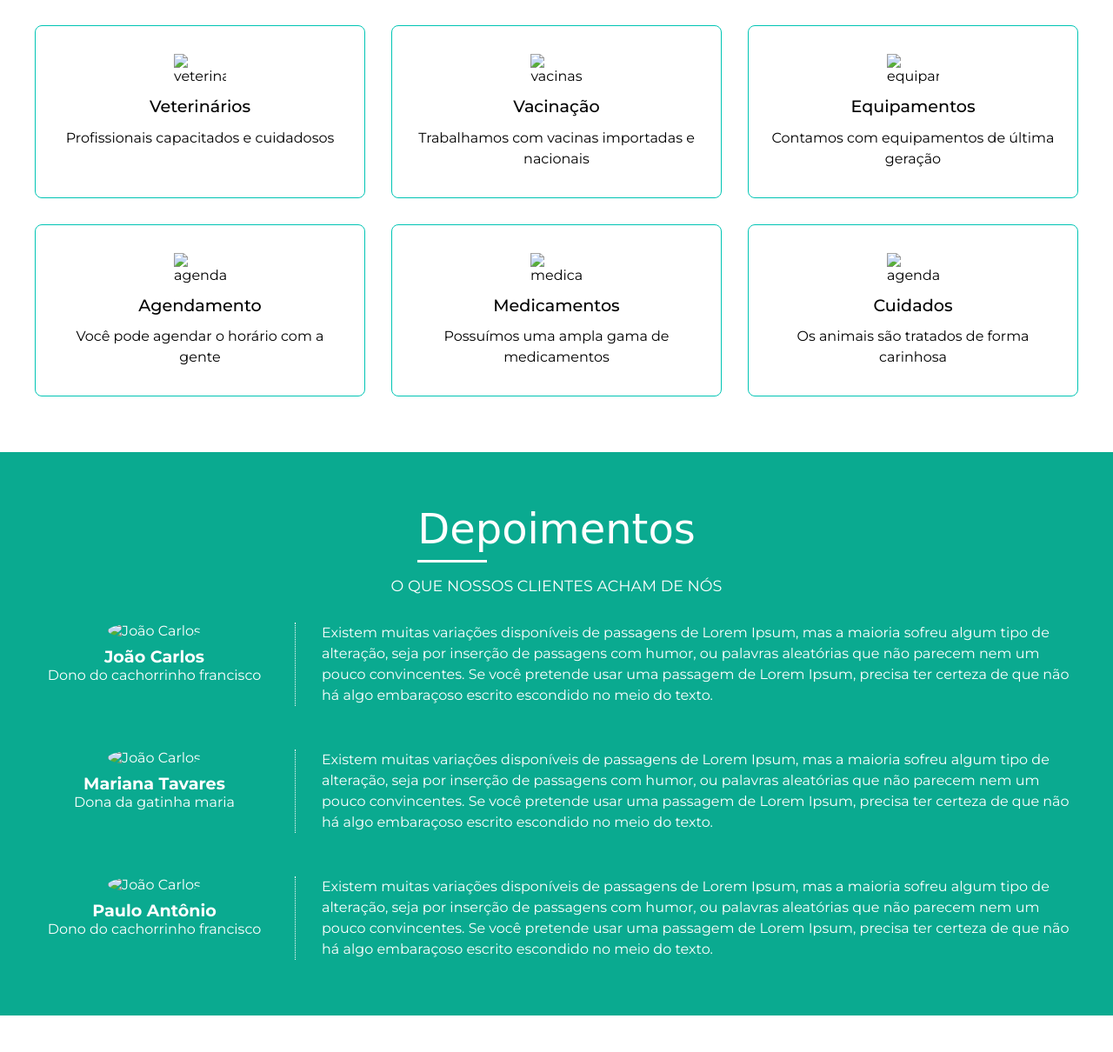
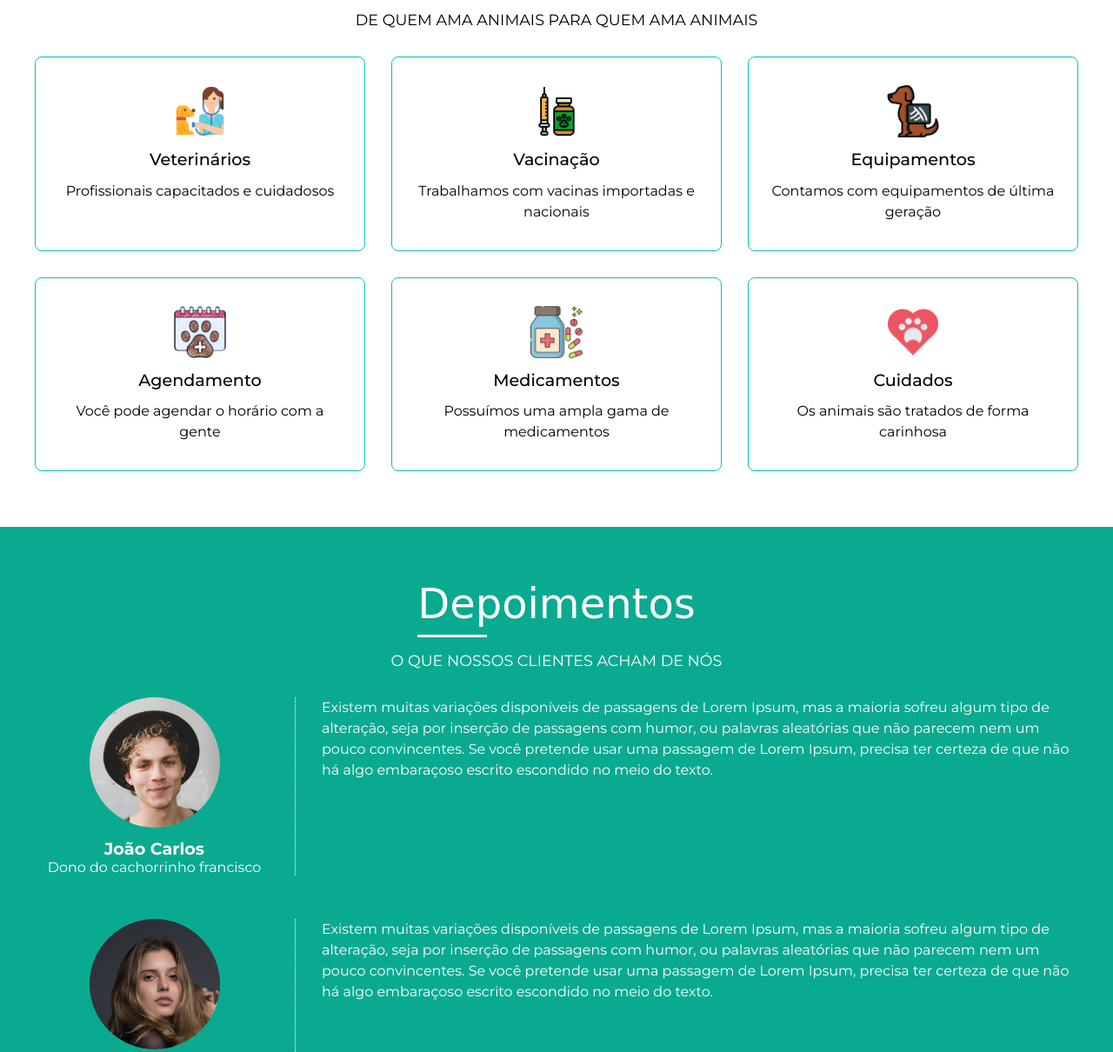
Before and after one commit to Leo-Rodrigues-199/vet-anjo-de-patas, a plain HTML site: page index.html in a window 1280 px wide. Shown: the part 1076-2286 px from the top of the page at 87% size. Drawn offline with nearby package versions, Linux system fonts and the light colour scheme; files that its build step writes are made by us from their sources; the site is published under a folder, as on GitHub Pages, so addresses that start at the root find nothing; a web font is replaced by a local one.

Commit message:
ajuste na url das imagens

```diff
--- a/index.html
+++ b/index.html
@@ -18,7 +18,7 @@
     <header class="Header">
       <div class="container">
         <div class="wrapper">
-          <img src="/imgs/paws.png" alt="logo" class="logo" />
+          <img src="imgs/paws.png" alt="logo" class="logo" />
           <nav class="nav">
             <ul>
               <li><a href="#">Home</a></li>
@@ -52,7 +52,7 @@
             <div class="cards">
               <div class="card" data-aos="fade-right">
                 <img
-                  src="/imgs/logo/veterinary.png"
+                  src="imgs/logo/veterinary.png"
                   alt="veterinarios"
                   class="logo"
                 />
@@ -60,31 +60,23 @@
                 <p>Profissionais capacitados e cuidadosos</p>
               </div>
               <div class="card" data-aos="fade-right">
-                <img src="/imgs/logo/vaccine.png" alt="vacinas" class="logo" />
+                <img src="imgs/logo/vaccine.png" alt="vacinas" class="logo" />
                 <h2>Vacinação</h2>
                 <p>Trabalhamos com vacinas importadas e nacionais</p>
               </div>
               <div class="card" data-aos="fade-right">
-                <img
-                  src="/imgs/logo/equip.png"
-                  alt="equipamento"
-                  class="logo"
-                />
+                <img src="imgs/logo/equip.png" alt="equipamento" class="logo" />
                 <h2>Equipamentos</h2>
                 <p>Contamos com equipamentos de última geração</p>
               </div>
               <div class="card" data-aos="fade-right">
-                <img
-                  src="/imgs/logo/agend.png"
-                  alt="agendamento"
-                  class="logo"
-                />
+                <img src="imgs/logo/agend.png" alt="agendamento" class="logo" />
                 <h2>Agendamento</h2>
                 <p>Você pode agendar o horário com a gente</p>
               </div>
               <div class="card" data-aos="fade-right">
                 <img
-                  src="/imgs/logo/medicine.png"
+                  src="imgs/logo/medicine.png"
                   alt="medicamentos"
                   class="logo"
                 />
@@ -92,7 +84,7 @@
                 <p>Possuímos uma ampla gama de medicamentos</p>
               </div>
               <div class="card" data-aos="fade-right">
-                <img src="/imgs/logo/love.png" alt="agendamento" class="logo" />
+                <img src="imgs/logo/love.png" alt="agendamento" class="logo" />
                 <h2>Cuidados</h2>
                 <p>Os animais são tratados de forma carinhosa</p>
               </div>
@@ -110,7 +102,7 @@
             <div class="briefs">
               <div class="brief" data-aos="fade-right">
                 <div class="nome">
-                  <img src="/imgs/img-01.jpg" alt="João Carlos" class="foto" />
+                  <img src="imgs/img-01.jpg" alt="João Carlos" class="foto" />
                   <h2>João Carlos</h2>
                   <span>Dono do cachorrinho francisco</span>
                 </div>
@@ -127,7 +119,7 @@
               </div>
               <div class="brief" data-aos="fade-right">
                 <div class="nome">
-                  <img src="/imgs/img-02.jpg" alt="João Carlos" class="foto" />
+                  <img src="imgs/img-02.jpg" alt="João Carlos" class="foto" />
                   <h2>Mariana Tavares</h2>
                   <span>Dona da gatinha maria</span>
                 </div>
@@ -144,7 +136,7 @@
               </div>
               <div class="brief" data-aos="fade-right">
                 <div class="nome">
-                  <img src="/imgs/img-03.jpg" alt="João Carlos" class="foto" />
+                  <img src="imgs/img-03.jpg" alt="João Carlos" class="foto" />
                   <h2>Paulo Antônio</h2>
                   <span>Dono do cachorrinho francisco</span>
                 </div>
@@ -187,7 +179,7 @@
     <footer class="Footer">
       <div class="container">
         <div class="wrapper">
-          <img src="/imgs/paws.png" alt="logo" class="logo" />
+          <img src="imgs/paws.png" alt="logo" class="logo" />
           <div class="item">
             <h3>Páginas</h3>
             <ul>
```
